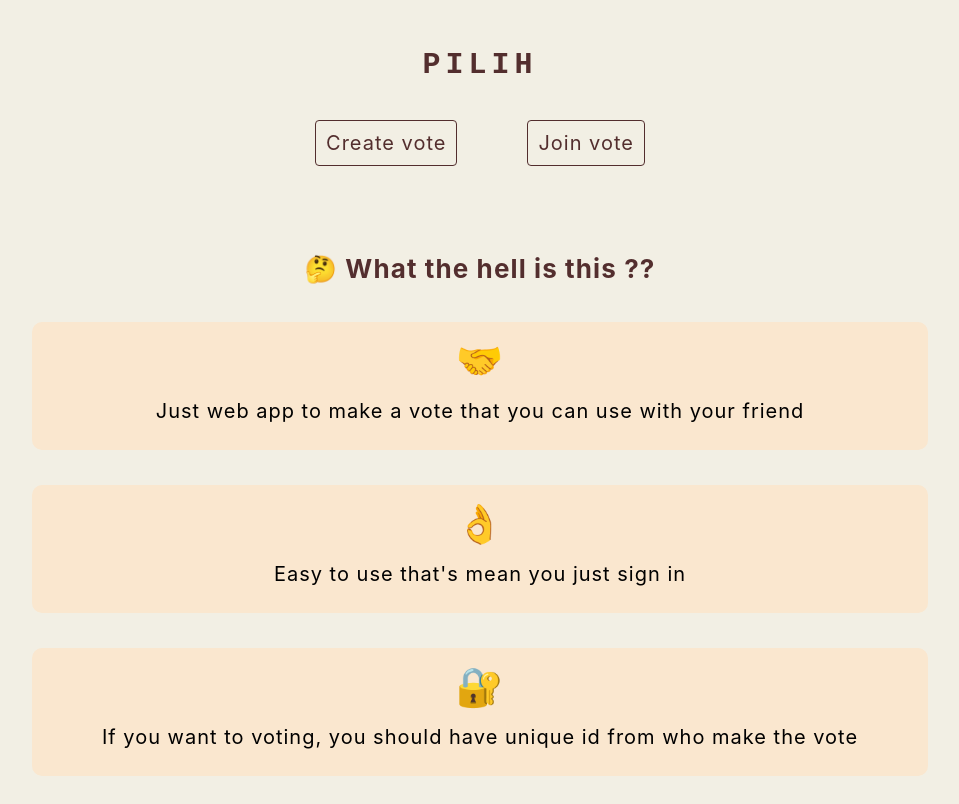
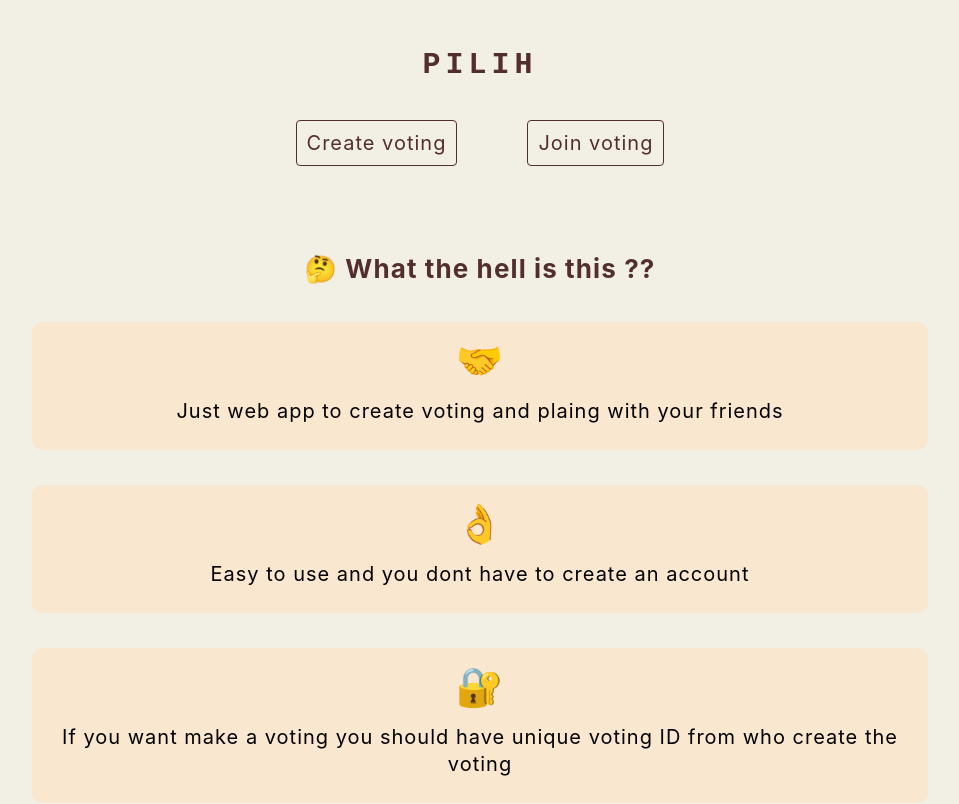
Before and after one commit to apriliandi246/pilih, a Next.js app: page / in a window 1280 px wide. Shown: the top 804 px of the page, without its empty margins (160-1119 px from the left). Built offline with nearby package versions, Linux system fonts and the light colour scheme; no server answers.

Commit message:
update web content

```diff
--- a/components/VoteForm.jsx
+++ b/components/VoteForm.jsx
@@ -134,13 +134,13 @@ export default function SignInForm({ isSubmit, onSubmit }) {
                   spellCheck="false"
                   autoComplete="off"
                   disabled={isSubmit === true}
-                  placeholder="detail vote description"
+                  placeholder="voting description"
                   onChange={(e) => setVoteDesc(e.target.value)}
                ></textarea>
             </div>
 
             <button disabled={isSubmit === true} className={styles.submit_btn}>
-               {isSubmit === true ? "Loading" : "Create Vote"}
+               {isSubmit === true ? "Loading" : "Create"}
             </button>
          </form>
       </div>
--- a/components/VoteInputId.jsx
+++ b/components/VoteInputId.jsx
@@ -40,7 +40,7 @@ export default function VoteInput({ isSubmit, onSubmit }) {
 
          <form onSubmit={submitForm}>
             <div className={styles.input}>
-               <label htmlFor="voteid">Vote ID *</label>
+               <label htmlFor="voteid">Voting ID *</label>
                <input
                   required
                   id="voteid"
@@ -48,7 +48,7 @@ export default function VoteInput({ isSubmit, onSubmit }) {
                   value={idVote}
                   autoComplete="off"
                   spellCheck="false"
-                  placeholder="vote id"
+                  placeholder="voting ID"
                   disabled={isSubmit === true}
                   onChange={(e) => setIdVote(e.target.value)}
                />
--- a/pages/index.js
+++ b/pages/index.js
@@ -44,13 +44,13 @@ export default function Home() {
                      disabled={isSubmit === true}
                      onClick={() => onClickButton("signin")}
                   >
-                     Create vote
+                     Create voting
                   </button>
                   <button
                      disabled={isSubmit === true}
                      onClick={() => onClickButton("vote")}
                   >
-                     Join vote
+                     Join voting
                   </button>
                </div>
             </div>
@@ -73,21 +73,20 @@ export default function Home() {
                >
                   <h1>🤝</h1>
                   <p>
-                     Just web app to make a vote that you can use with your
-                     friend
+                     Just web app to create voting and plaing with your friends
                   </p>
                </div>
 
                <div className={styles.about_section}>
                   <h1>👌</h1>
-                  <p>Easy to use that's mean you just sign in</p>
+                  <p>Easy to use and you dont have to create an account</p>
                </div>
 
                <div className={styles.about_section}>
                   <h1>🔐</h1>
                   <p>
-                     If you want to voting, you should have unique id from who
-                     make the vote
+                     If you want make a voting you should have unique voting ID
+                     from who create the voting
                   </p>
                </div>
 
--- a/pages/vote/[id].js
+++ b/pages/vote/[id].js
@@ -173,7 +173,7 @@ export default function VotePage({ idVote }) {
                   )}
 
                   <details className={styles.subject_detail}>
-                     <summary onClick={scrollToBottom}>Vote detail</summary>
+                     <summary onClick={scrollToBottom}>Voting details</summary>
 
                      <p className={styles.desc}>{vote.voteDesc}</p>
                      <p className={styles.voteBy}>
```
